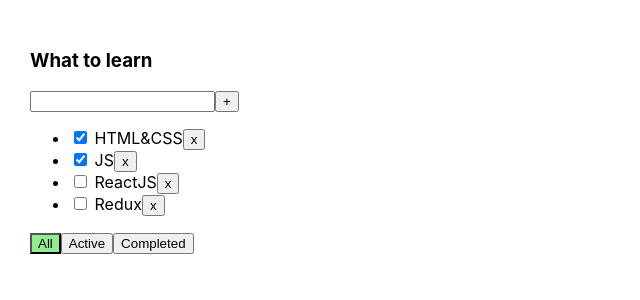
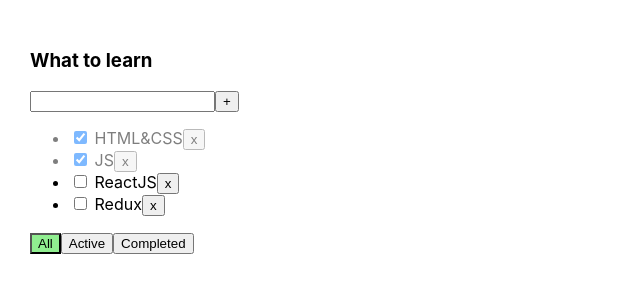
Before and after one commit to SandraVLP/TODOlist, a React (Create React App) app in the folder 1-todolist/: page / in a window 1280 px wide. Shown: the top 300 px of the page, without its empty margins (0-640 px from the left). Built offline with nearby package versions, Linux system fonts and the light colour scheme.

Commit message:
isdone to different color

```diff
--- a/1-todolist/src/App.css
+++ b/1-todolist/src/App.css
@@ -18,3 +18,7 @@
 .active-filter {
   background-color: lightgreen;
 }
+
+.is-done {
+  opacity: 0.5;
+}
--- a/1-todolist/src/Todolist.tsx
+++ b/1-todolist/src/Todolist.tsx
@@ -34,7 +34,7 @@
       changeTaskStatus(task.id, newStatusValue);
     };
     return (
-      <li key={task.id}>
+      <li key={task.id} className={task.isDone ? 'is-done' : ''}>
         <input
           type="checkbox"
           checked={task.isDone}
```
